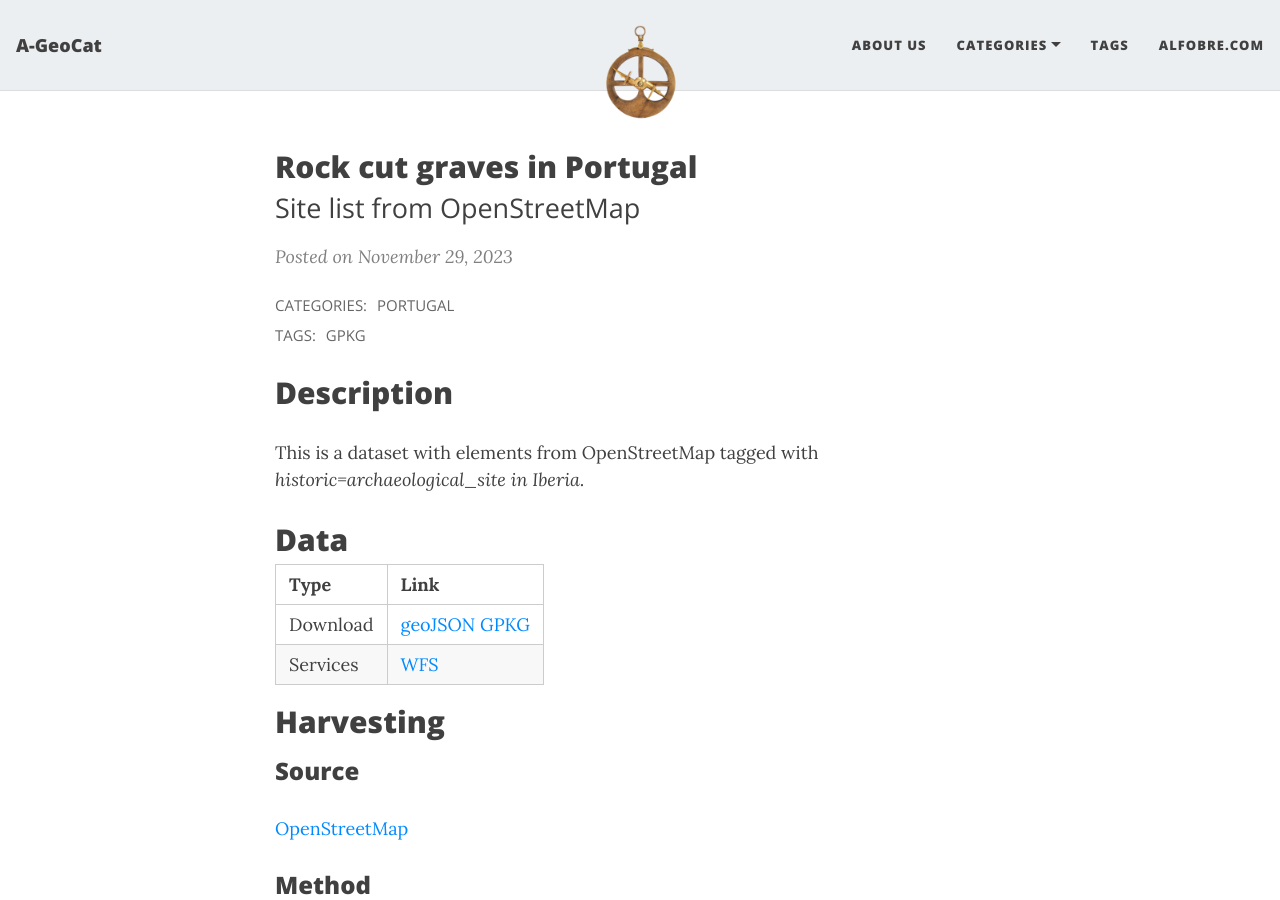
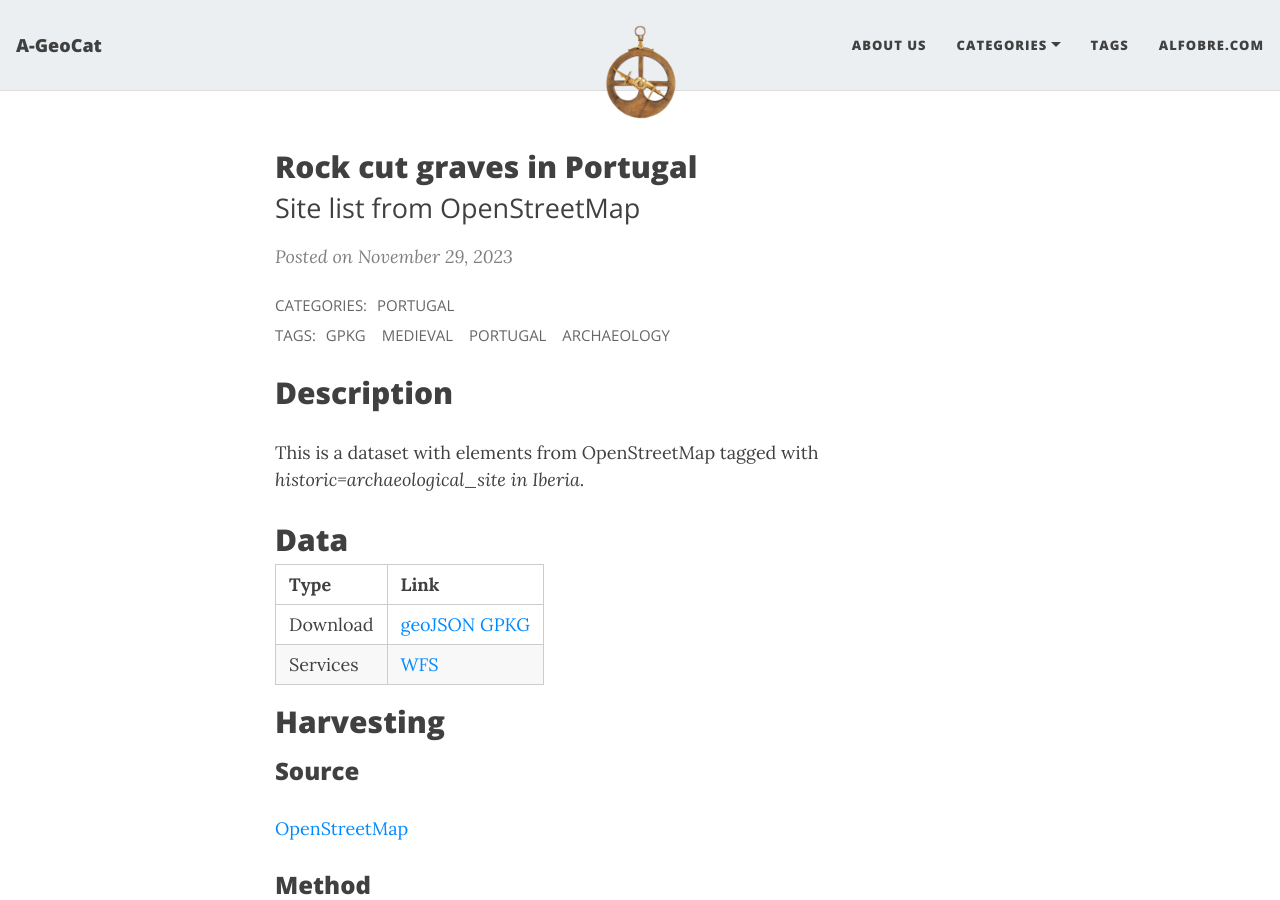
Before and after one commit to projetoalfobre/a-geocat, a Jekyll site: the page built from _posts/2023-11-29-Rock-cut-graves-in-portugal.md, in a window 1280 px wide and 900 px high. Built offline with Jekyll 4.4.1, drawn with Linux system fonts in a browser that asks for light colours; nearby versions of some CDN libraries.

Commit message:
Update 2023-11-29-Rock-cut-graves-in-portugal.md

```diff
--- a/_posts/2023-11-29-Rock-cut-graves-in-portugal.md
+++ b/_posts/2023-11-29-Rock-cut-graves-in-portugal.md
@@ -5,7 +5,7 @@ subtitle: Site list from OpenStreetMap
 cover-img:
 thumbnail-img:
 share-img:
-tags: [gpkg]
+tags: [gpkg, medieval, portugal, archaeology]
 author:
 categories: [Portugal]
 ---
```
